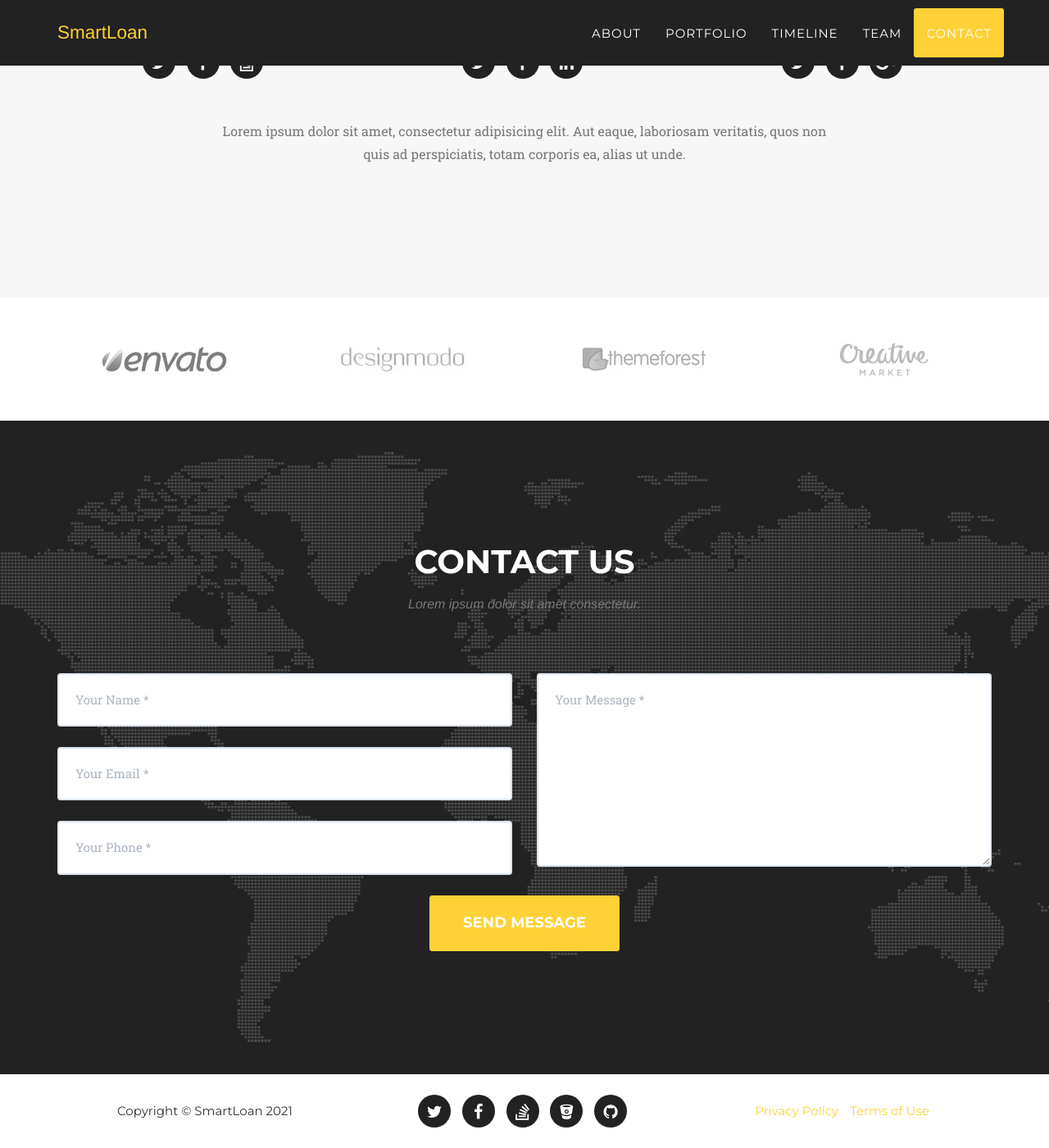
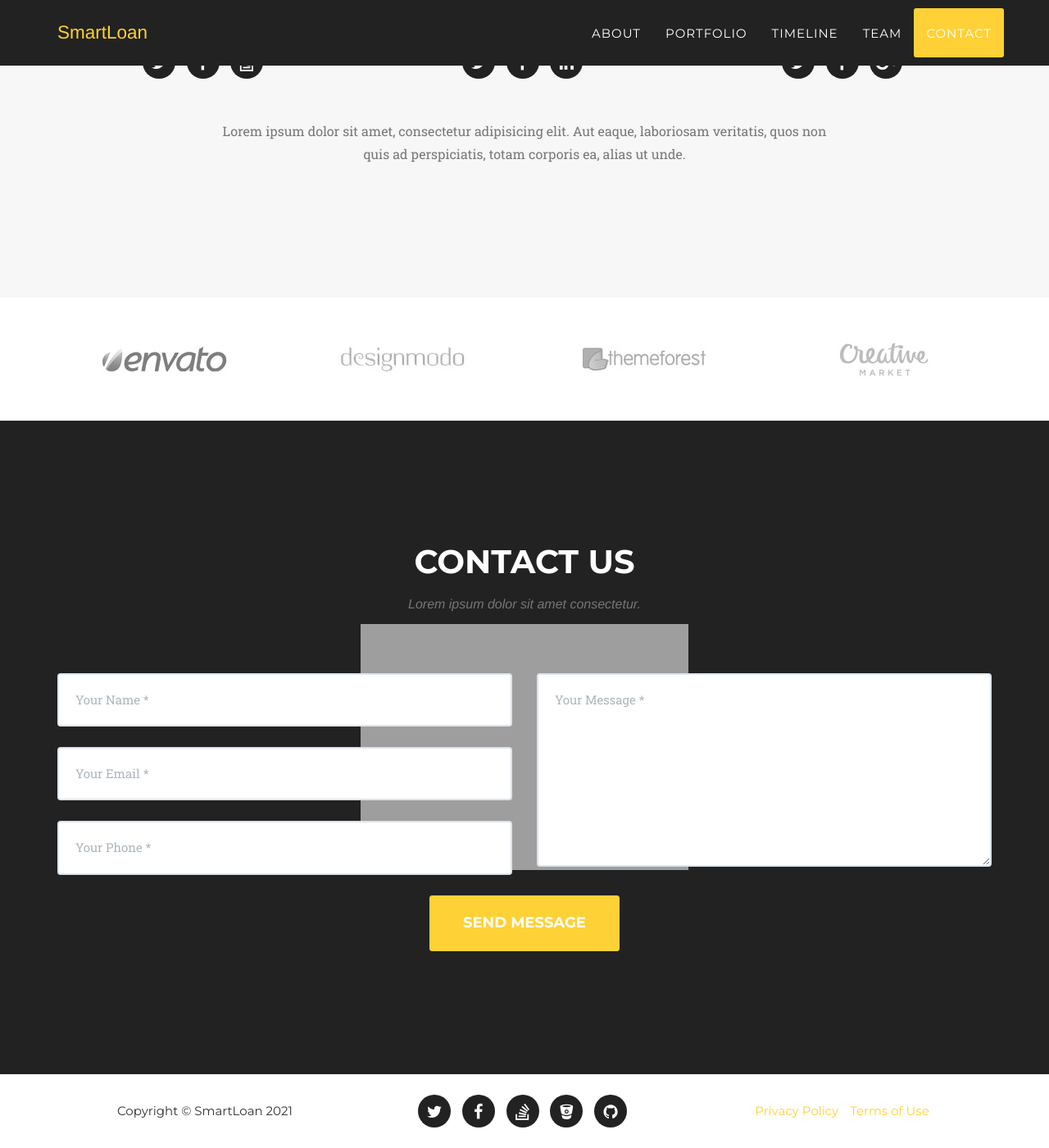
Before and after one commit to SmartLoan/smartloan-page, a Jekyll site: the page built from index.html, in a window 1280 px wide and 1400 px high, scrolled down 5136 px. Shown: the whole window at 82% size. Built offline with Jekyll 4.4.1, drawn with Linux system fonts in a browser that asks for light colours; some web fonts are replaced.

Commit message:
change photo

```diff
--- a/_includes/css/agency.css
+++ b/_includes/css/agency.css
@@ -658,7 +658,7 @@
 
 section#contact {
     background-color: #222;
-    background-image: url('{{ site.baseurl }}/img/map-image.png');
+    background-image: url('{{ site.baseurl }}/img/connect.jpeg');
     background-position: center;
     background-repeat: no-repeat;
 }
```
Also changed, not shown: 1 other file.
